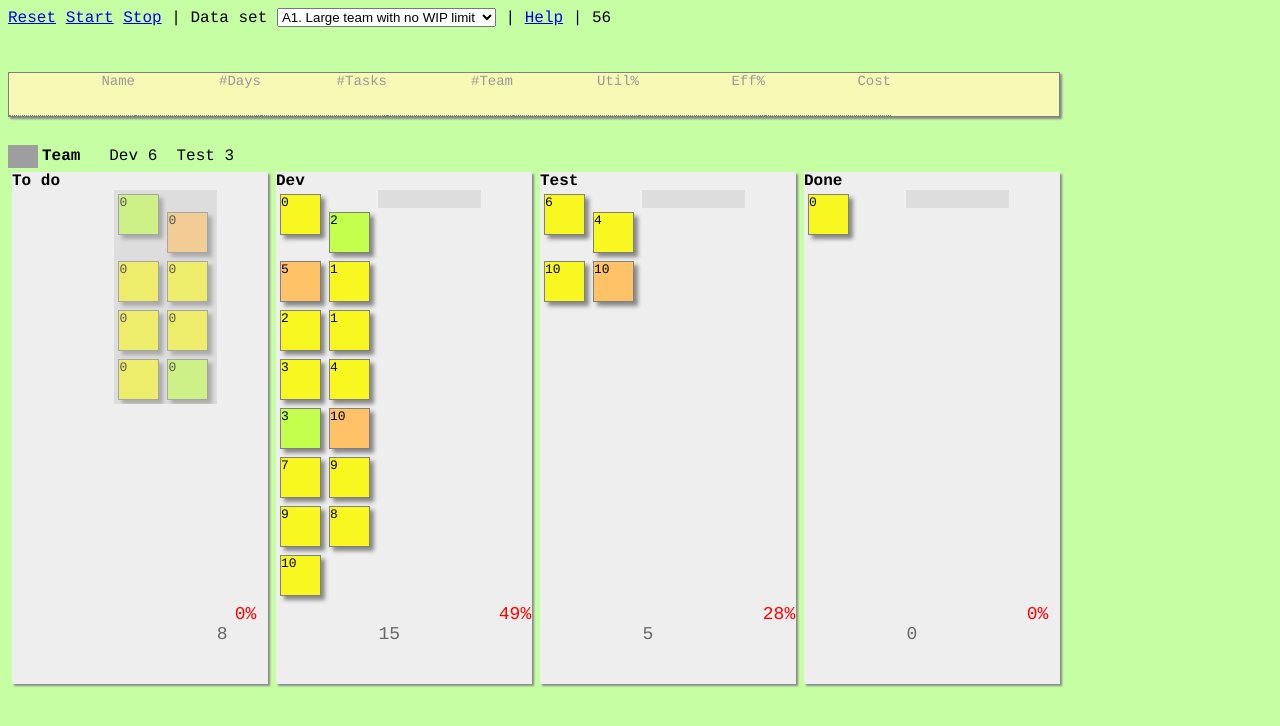
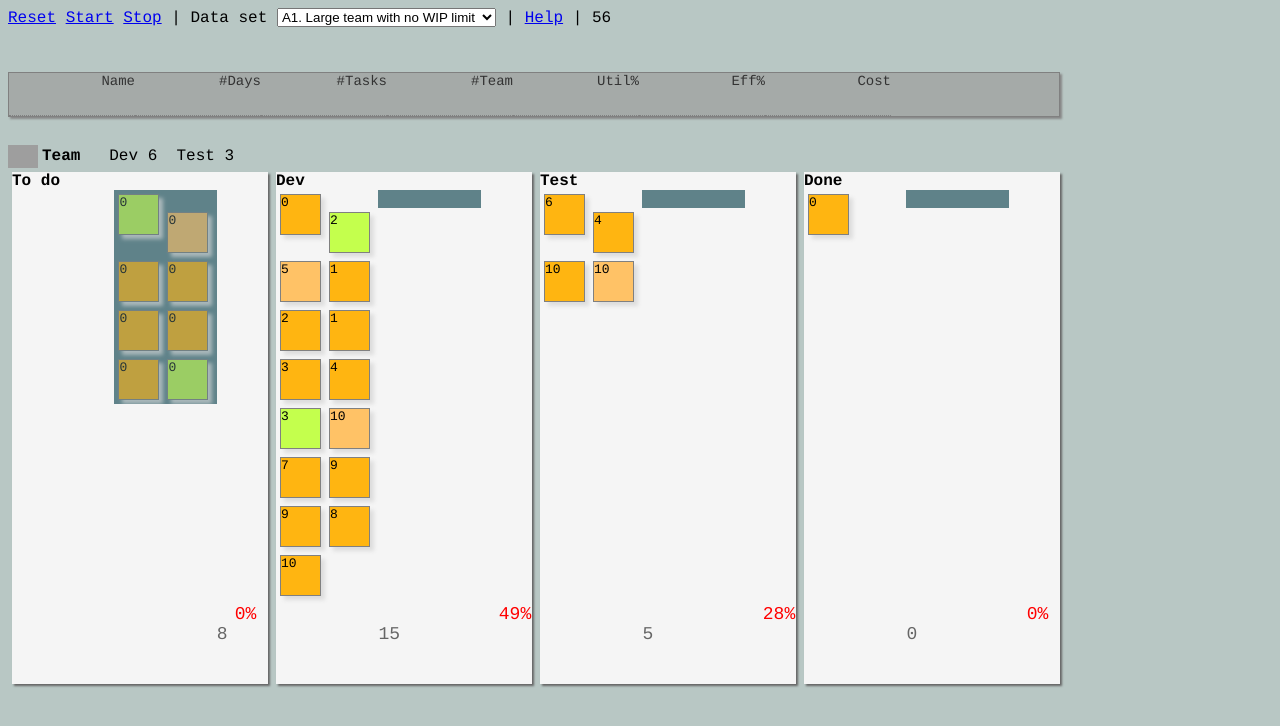
Before and after one commit to tkjelsrud/wiplimit, a plain HTML site: page simu.html in a window 1280 px wide. Both pictures are taken after a click on the link "Start". Drawn offline with nearby package versions, Linux system fonts and the light colour scheme; grey boxes are pictures that could not be loaded.

Commit message:
Update simu.html

```diff
--- a/simu.html
+++ b/simu.html
@@ -11,16 +11,16 @@
 <style>
   body {
     font-family: Courier;
-    background-color: #C6FFA3;
+    background-color: #B8C7C4; /* RISO MIST */
   }
 
   #simuout {
     float: left;
     margin-bottom: 2em;
     font-size: 14px;
-    color: #999;
+    color: #333;
     width: 75em;
-    background-color: #F6FAB4;
+    background-color: #A5AAA8;
     border: 1px solid grey;
     box-shadow: 2px 2px 2px #888888;
   }
@@ -35,9 +35,9 @@
     float: left;
     width: 16em;
     height: 32em;
-    background-color: #EEE;
+    background-color: #F5F5F5;
     margin: 4px;
-    box-shadow: 2px 2px 2px #888888;
+    box-shadow: 2px 2px 2px #666;
   }
   .column.slim {
     width: 9em !important;
@@ -50,7 +50,7 @@
   #simu .column .out {
     float: left;
     width: 40%;
-    background-color: #DDD;
+    background-color: #5F8289;
     max-height: 95%;
     overflow: hidden;
   }
@@ -81,14 +81,14 @@
   }
   #simu .postit {
     float: left;
-    background-color: #F8F820;
+    background-color: #FFB511;
     font-family: Courier;
     font-size:13px;
     width: 3em;
     height: 3em;
     border: 1px solid grey;
     margin: 4px;
-    box-shadow: 4px 4px 4px #888888;
+    box-shadow: 4px 4px 4px #DDD;
   }
   .postit.slim {
     width: 1.5em !important;
@@ -109,9 +109,9 @@
     float: left;
     clear: both;
     width: auto;
-    background-color: #EEE;
+    background-color: #F5F5F5;
     margin: 4px;
-    box-shadow: 2px 2px 2px #888888;
+    box-shadow: 2px 2px 2px #666;
   }
 </style>
 
```
